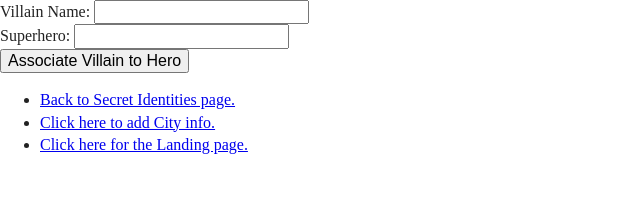
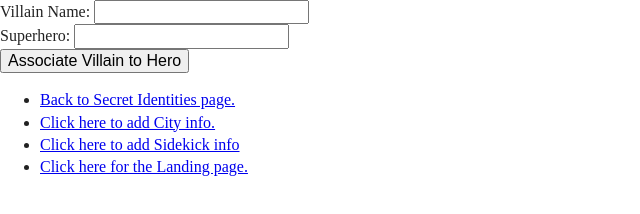
Before and after one commit to Mercury9S/SuperHeroesFall2017, a plain HTML site: page enemies.html in a window 1280 px wide. Shown: the whole page, without its empty margins (0-640 px from the left). Drawn offline with Linux system fonts and the light colour scheme.

Commit message:
Update enemies.html

```diff
--- a/enemies.html
+++ b/enemies.html
@@ -37,6 +37,7 @@
     <ul>
       <li><a href="secret_identities.html">Back to Secret Identities page.</a></li>
       <li><a href="city_of_residence.html">Click here to add City info.</a></li>
+      <li><a href="Sidekicks.html">Click here to add Sidekick info</a></li>
       <li><a href="index.html">Click here for the Landing page.</a></li>
     </ul>
 
```
